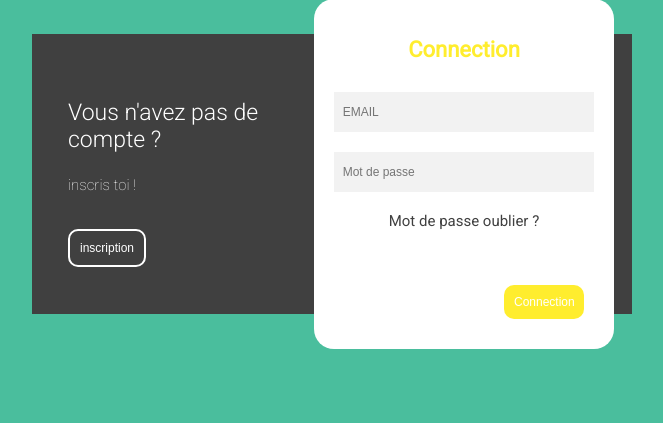
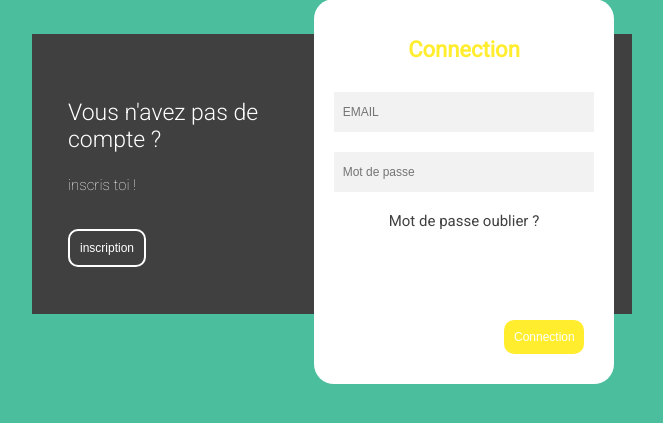
Before and after one commit to Simon-Lanos/NWT-1, a PHP site: page /includes/log/connection.php in a window 1280 px wide. Shown: the part 226-649 px from the top of the page, without its empty margins (308-971 px from the left). Run offline with PHP 8.4, Linux system fonts and the light colour scheme.

Commit message:
changement taille de la div inscription + ajout champ nom prenom

```diff
--- a/includes/log/connect.css
+++ b/includes/log/connect.css
@@ -26,7 +26,7 @@ background-color: #4abe9d;
 .frontbox{
     background-color: white;
     border-radius: 20px;
-    height: 100%;
+    height: 110%;
     width: 50%;
     z-index: 10;
     position: absolute;
--- a/includes/log/connection.php
+++ b/includes/log/connection.php
@@ -41,7 +41,9 @@
             <h2>Inscription</h2>
             <div class="inputbox">
                 <form value="">
-                    <input type="text" name="fullname" placeholder="  Nom & Prénom">
+                    <input type="text" name="name" placeholder="Nom">
+                    <input type="text" name="firstname" placeholder="Prénom">
+
                     <input type="text" name="email" placeholder="  EMAIL">
                     <input type="password" name="password" placeholder="  Mot de passe">
                     <div class="positionSelect">
```
